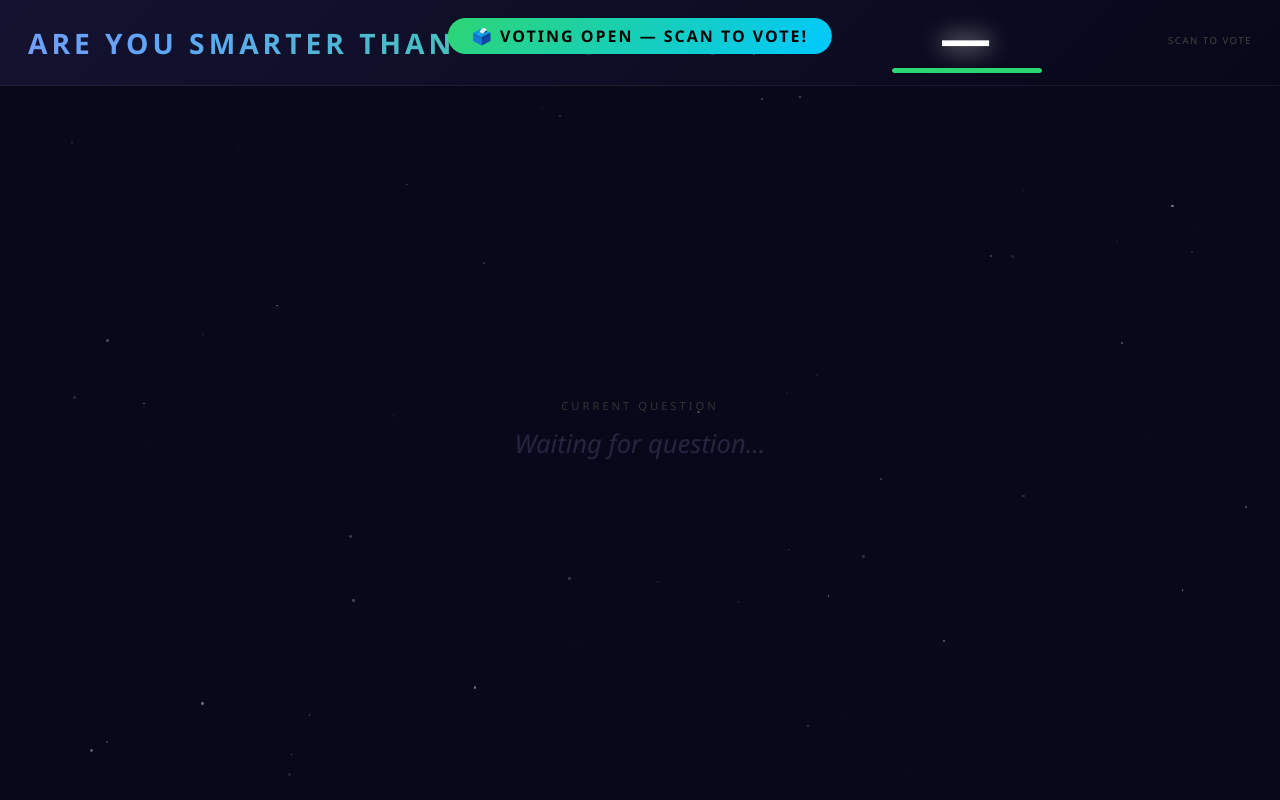
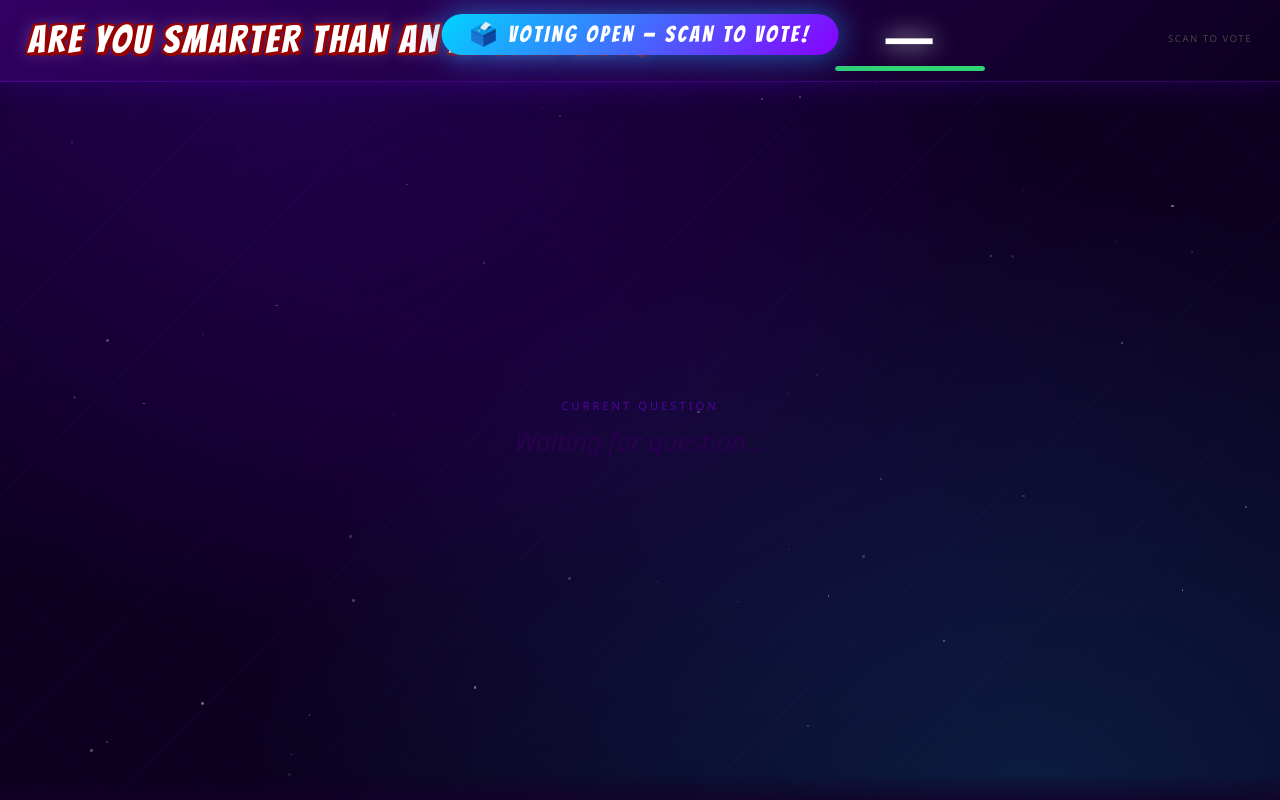
Before and after one commit to hookertech-cmd/game-show, a website: page public/display.html in a window 1280 px wide. Drawn offline with Linux system fonts and the light colour scheme.

Commit message:
Restyle display to match logo — Bangers font, purple/cyan/neon theme

```diff
--- a/public/display.html
+++ b/public/display.html
@@ -4,11 +4,12 @@
 <meta charset="UTF-8">
 <meta name="viewport" content="width=device-width, initial-scale=1.0">
 <title>Are You Smarter Than an AI Chat Bot – Display</title>
+<link href="https://fonts.googleapis.com/css2?family=Bangers&display=swap" rel="stylesheet">
 <style>
   *, *::before, *::after { margin: 0; padding: 0; box-sizing: border-box; }
 
   body {
-    background: #08081a;
+    background: #0d0020;
     color: #fff;
     font-family: 'Segoe UI', system-ui, -apple-system, sans-serif;
     height: 100vh;
@@ -16,6 +17,23 @@
     display: flex;
     flex-direction: column;
     position: relative;
+  }
+
+  /* Purple radial glow + diagonal lines to match logo background */
+  body::before {
+    content: '';
+    position: fixed; inset: 0; z-index: 0; pointer-events: none;
+    background:
+      radial-gradient(ellipse at 20% 0%,   rgba(120,0,255,0.22) 0%, transparent 55%),
+      radial-gradient(ellipse at 80% 100%, rgba(0,200,255,0.14)  0%, transparent 55%),
+      radial-gradient(ellipse at 50% 50%,  rgba(80,0,180,0.10)   0%, transparent 70%);
+  }
+  body::after {
+    content: '';
+    position: fixed; inset: 0; z-index: 0; pointer-events: none;
+    background-image:
+      repeating-linear-gradient(-45deg, transparent, transparent 58px, rgba(0,210,255,0.025) 58px, rgba(0,210,255,0.025) 59px),
+      repeating-linear-gradient( 45deg, transparent, transparent 78px, rgba(140,0,255,0.025) 78px, rgba(140,0,255,0.025) 79px);
   }
 
   /* ── Animated background stars ── */
@@ -45,27 +63,28 @@
     display: flex;
     align-items: center;
     justify-content: space-between;
-    padding: 12px 28px;
-    background: linear-gradient(135deg, rgba(20,20,50,0.95), rgba(8,8,26,0.95));
-    border-bottom: 1px solid rgba(255,255,255,0.06);
-    backdrop-filter: blur(4px);
+    padding: 10px 28px;
+    background: linear-gradient(135deg, rgba(50,0,100,0.97), rgba(13,0,32,0.97));
+    border-bottom: 1px solid rgba(140,0,255,0.3);
+    backdrop-filter: blur(6px);
+    box-shadow: 0 2px 30px rgba(100,0,255,0.2);
   }
 
   .game-title {
-    font-size: clamp(1.1rem, 2.2vw, 1.8rem);
-    font-weight: 900;
-    letter-spacing: 4px;
+    font-family: 'Bangers', cursive;
+    font-size: clamp(1.6rem, 3vw, 2.8rem);
+    font-weight: 400;
+    letter-spacing: 3px;
     text-transform: uppercase;
-    background: linear-gradient(90deg, #a78bfa, #60a5fa, #34d399, #fbbf24);
-    -webkit-background-clip: text;
-    -webkit-text-fill-color: transparent;
-    background-clip: text;
-    background-size: 200%;
-    animation: shimmer 4s linear infinite;
-  }
-  @keyframes shimmer {
-    0% { background-position: 0% }
-    100% { background-position: 200% }
+    color: #fff;
+    text-shadow:
+      3px  3px 0 #990000,
+      -2px -2px 0 #990000,
+       2px -2px 0 #990000,
+      -2px  2px 0 #990000,
+       0px  3px 0 #770000,
+       0    0  18px rgba(255,200,255,0.4);
+    line-height: 1;
   }
 
   /* Timer section */
@@ -144,17 +163,19 @@
     top: 12px;
     left: 50%;
     transform: translateX(-50%) translateY(-80px);
-    background: linear-gradient(135deg, #2ed573, #00c8ff);
-    color: #000;
-    font-weight: 900;
-    font-size: clamp(0.7rem, 1.4vw, 1rem);
-    letter-spacing: 2px;
+    background: linear-gradient(135deg, #00d4ff, #8800ff);
+    color: #fff;
+    font-family: 'Bangers', cursive;
+    font-weight: 400;
+    font-size: clamp(0.9rem, 1.8vw, 1.4rem);
+    letter-spacing: 3px;
     text-transform: uppercase;
-    padding: 7px 24px;
+    padding: 7px 28px;
     border-radius: 40px;
     white-space: nowrap;
     transition: transform 0.5s cubic-bezier(0.34, 1.56, 0.64, 1);
     pointer-events: none;
+    box-shadow: 0 0 30px rgba(0,200,255,0.5), 0 0 60px rgba(140,0,255,0.3);
   }
   .vote-banner.show {
     transform: translateX(-50%) translateY(0);
@@ -167,22 +188,34 @@
 
   .q-label {
     font-size: 0.7rem;
-    color: #333;
+    color: rgba(140,0,255,0.5);
     text-transform: uppercase;
     letter-spacing: 3px;
     margin-bottom: 14px;
   }
   .q-text {
-    font-size: clamp(1.4rem, 3.5vw, 2.8rem);
-    font-weight: 700;
+    font-family: 'Bangers', cursive;
+    font-size: clamp(1.8rem, 4.5vw, 3.8rem);
+    font-weight: 400;
     text-align: center;
-    line-height: 1.35;
-    max-width: 880px;
+    line-height: 1.2;
+    max-width: 900px;
+    letter-spacing: 2px;
     transition: opacity 0.4s;
-    color: #f0f0ff;
-    text-shadow: 0 2px 30px rgba(180,180,255,0.15);
+    color: #fff;
+    text-shadow:
+      2px  2px 0 #660088,
+      -1px -1px 0 #660088,
+       1px -1px 0 #660088,
+      -1px  1px 0 #660088,
+       0    0  25px rgba(200,100,255,0.35);
   }
-  .q-text.empty { color: #252540; font-style: italic; font-size: clamp(1rem, 2vw, 1.6rem); font-weight: 400; }
+  .q-text.empty {
+    font-family: 'Segoe UI', system-ui, sans-serif;
+    color: #2a0050; font-style: italic;
+    font-size: clamp(1rem, 2vw, 1.6rem); font-weight: 400;
+    text-shadow: none; letter-spacing: 0;
+  }
 
   /* ── Players section ── */
   .players {
@@ -192,16 +225,18 @@
     grid-template-columns: repeat(4, 1fr);
     gap: 10px;
     padding: 10px 16px 16px;
+    background: linear-gradient(to top, rgba(20,0,40,0.7), transparent);
   }
 
   .p-card {
-    background: #0e0e24;
+    background: rgba(20,0,45,0.85);
     border-radius: 16px;
-    border: 1.5px solid rgba(255,255,255,0.05);
+    border: 1.5px solid rgba(140,0,255,0.15);
     padding: 14px 14px 12px;
     position: relative;
     overflow: hidden;
     transition: box-shadow 0.3s, border-color 0.3s;
+    backdrop-filter: blur(4px);
   }
   .p-card::before {
     content: '';
@@ -212,8 +247,10 @@
   }
 
   .p-name {
-    font-size: clamp(0.85rem, 1.8vw, 1.3rem);
-    font-weight: 800;
+    font-family: 'Bangers', cursive;
+    font-size: clamp(1.1rem, 2.2vw, 1.8rem);
+    font-weight: 400;
+    letter-spacing: 2px;
     white-space: nowrap;
     overflow: hidden;
     text-overflow: ellipsis;
@@ -298,8 +335,8 @@
     top: 50%;
     transform: translateY(-50%) translateX(300px);
     z-index: 10;
-    background: rgba(8,8,26,0.97);
-    border: 2px solid #2ed573;
+    background: rgba(13,0,32,0.97);
+    border: 2px solid #00d4ff;
     border-radius: 22px;
     padding: 20px 18px 16px;
     display: flex;
@@ -316,15 +353,17 @@
     animation: qrGlow 2.5s ease-in-out infinite;
   }
   @keyframes qrGlow {
-    0%, 100% { border-color: #2ed573; box-shadow: 0 0 30px rgba(46,213,115,0.25); }
-    50%       { border-color: #60a5fa; box-shadow: 0 0 50px rgba(96,165,250,0.3); }
+    0%, 100% { border-color: #00d4ff; box-shadow: 0 0 30px rgba(0,212,255,0.3); }
+    50%       { border-color: #aa00ff; box-shadow: 0 0 50px rgba(170,0,255,0.35); }
   }
   .vqr-label {
-    font-size: 0.75rem;
-    font-weight: 900;
-    color: #2ed573;
-    letter-spacing: 3px;
+    font-family: 'Bangers', cursive;
+    font-size: 1rem;
+    font-weight: 400;
+    color: #00d4ff;
+    letter-spacing: 4px;
     text-transform: uppercase;
+    text-shadow: 0 0 12px rgba(0,212,255,0.6);
   }
   #qrLarge canvas, #qrLarge img {
     width: 200px !important;
@@ -412,7 +451,7 @@ try {
     text: voterURL,
     width: 58, height: 58,
     colorDark: '#ffffff',
-    colorLight: '#08081a',
+    colorLight: '#0d0020',
     correctLevel: QRCode.CorrectLevel.M,
   });
 } catch(e) {}
@@ -427,7 +466,7 @@ function initLargeQr() {
       text: voterURL,
       width: 200, height: 200,
       colorDark: '#ffffff',
-      colorLight: '#08081a',
+      colorLight: '#0d0020',
       correctLevel: QRCode.CorrectLevel.M,
     });
     document.getElementById('vqrUrl').textContent = voterURL;
```
